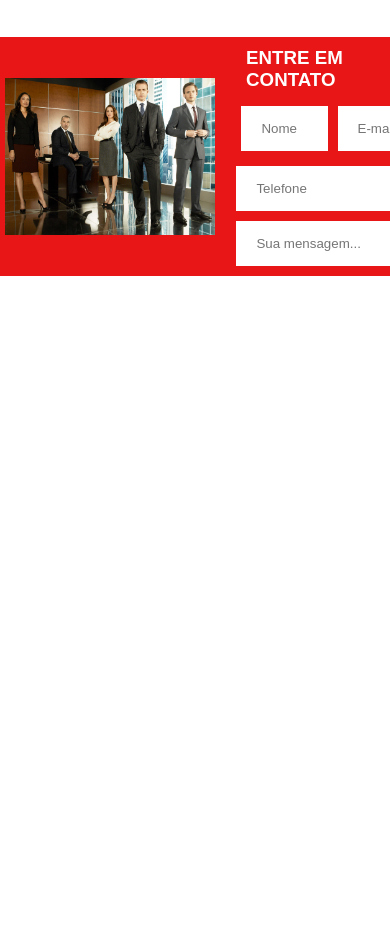
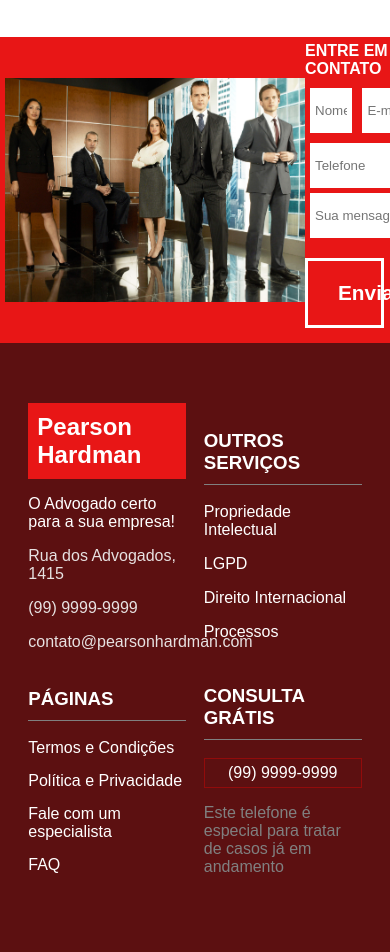
Before and after one commit to Dominyck777/Html-Css, a plain HTML site: page projetos/Pearson Hardman/index.html in a window 390 px wide. Shown: the part 7216-8168 px from the top of the page. Before the commit the page ends 7492 px from the top, so only its background shows below. Drawn offline with Linux system fonts and the light colour scheme.

Commit message:
atualizando

```diff
--- a/projetos/Pearson Hardman/index.html
+++ b/projetos/Pearson Hardman/index.html
@@ -173,9 +173,44 @@
                     <input type="text" placeholder="Sua mensagem...">
                 </div>
 
+                <div id="box-input03">
+                    <button type="submit">Enviar</button>
+                </div>
+
             </section>
         </article>
     </main>
 
+    <footer>
+        <section id="footer-content">
+            <div class="box-footer">
+                <h2>Pearson Hardman</h2>
+                <p>O Advogado certo para a sua empresa!</p>
+                <p class="text-address">Rua dos Advogados, 1415</p>
+                <p class="text-address">(99) 9999-9999</p>
+                <p class="text-address">contato@pearsonhardman.com</p>
+            </div>
+            <div class="box-footer">
+                <h3>OUTROS SERVIÇOS</h3>
+                <p>Propriedade Intelectual</p>
+                <p>LGPD</p>
+                <p>Direito Internacional</p>
+                <p>Processos</p>
+            </div>
+            <div class="box-footer">
+                <h3>PÁGINAS</h3>
+                <a href="#">Termos e Condições</a>
+                <a href="#">Política e Privacidade</a>
+                <a href="#">Fale com um especialista</a>
+                <a href="#">FAQ</a>
+            </div>
+            <div class="box-footer">
+                <h3>CONSULTA GRÁTIS</h3>
+                <p id="phone">(99) 9999-9999</p>
+                <p id="obs">Este telefone é especial para tratar de casos já em andamento</p>
+            </div>
+        </section>
+    </footer>
+
 </body>
 </html>
--- a/projetos/Pearson Hardman/style.css
+++ b/projetos/Pearson Hardman/style.css
@@ -575,19 +575,19 @@ section#content {
 
 section#content h3 {
     width: 64%;
-    margin: 10px auto;
+    margin: 20px auto;
+    font-size: 1.3rem;
 }
 
 div#box-input01 {
     display: flex;
-    width: 75%;
-    margin: auto;
+    justify-content: center;
 }
 
 div#box-input01 input {
-    min-width: 35%;
-    margin: 5px;
-    padding: 15px 20px;
+    width: 27.5%;
+    margin: 0 5px;
+    padding: 15px 10px;
     border: none;
 }
 
@@ -598,8 +598,150 @@ div#box-input02 {
 
 div#box-input02 input {
     display: block;
-    min-width: 75%;
+    width: 75%;
     margin: 10px auto;
     padding: 15px 20px;
     border: none;
 }
+
+div#box-input03 {
+    display: flex;
+    justify-content: center;
+}
+
+div#box-input03 button {
+    background-color: #e81616;
+    color: white;
+    width: 63%;
+    margin: 15px 0;
+    padding: 20px 30px;
+    border: 3px solid white;
+    font-size: 1.3rem;
+    font-weight: bold;
+}
+
+div#box-input03 button:hover {
+    background-color: white;
+    color: #e81616;
+    transition: 0.5s;
+    border: 3px solid rgb(207, 21, 21);
+}
+
+@media (max-width: 638px) {
+
+    article#contact {
+        min-width: 444px;
+        padding: 0;
+    }
+
+    section#box-img {
+        min-width: 300px;
+    }
+
+    section#content h3 {
+        font-size: 1rem;
+        width: 100px;
+        margin: 5px 0;
+    }
+
+    div#box-input01 {
+        margin: 0;
+        max-width: 85%;
+        justify-content: initial;
+    }
+
+    div#box-input01 input{
+        padding: 15px 5px;
+        margin: 5px;
+    }
+
+    div#box-input02 {
+        margin: 0;
+        min-width: 130px;
+    }
+
+    div#box-input02 input{
+        padding: 15px 5px;
+        margin: 5px;
+    }
+
+    div#box-input03 {
+        width: 90%;
+        justify-content: initial;
+    }
+
+}
+
+footer {
+    background-color: #5c1011;
+    color: white;
+    display: flex;
+    justify-content: center;
+    padding: 60px 0;
+}
+
+section#footer-content {
+    display: flex;
+    width: 90%;
+}
+
+footer h2 {
+    background-color: #e81616;
+    padding: 10px 9px;
+    margin: 0;
+    font-size: 1.5rem;
+}
+
+div.box-footer {
+    width: 45%;
+    margin: 30px;
+}
+
+div.box-footer h3 {
+    margin-top: 18px;
+    padding-bottom: 10px;
+    border-bottom: 1px solid gray;
+}
+
+div.box-footer a {
+    color: white;
+    display: block;
+    margin: 15px 0;
+    text-decoration: none;
+}
+
+div.box-footer a:hover {
+    text-decoration: underline;
+}
+
+p.text-address {
+    color: rgb(231, 225, 225);
+}
+
+p#phone {
+    padding: 5px;
+    text-align: center;
+    border: 1px solid rgb(146, 11, 11);
+}
+
+p#obs {
+    color: gray;
+}
+
+div.box-footer p {
+    font-size: 1rem;
+}
+
+@media (max-width: 838px) {
+
+    section#footer-content {
+        display: flex;
+        flex-wrap: wrap;
+        justify-content: space-evenly;
+    }
+
+    div.box-footer {
+        margin: auto;
+    }
+
+}
```
